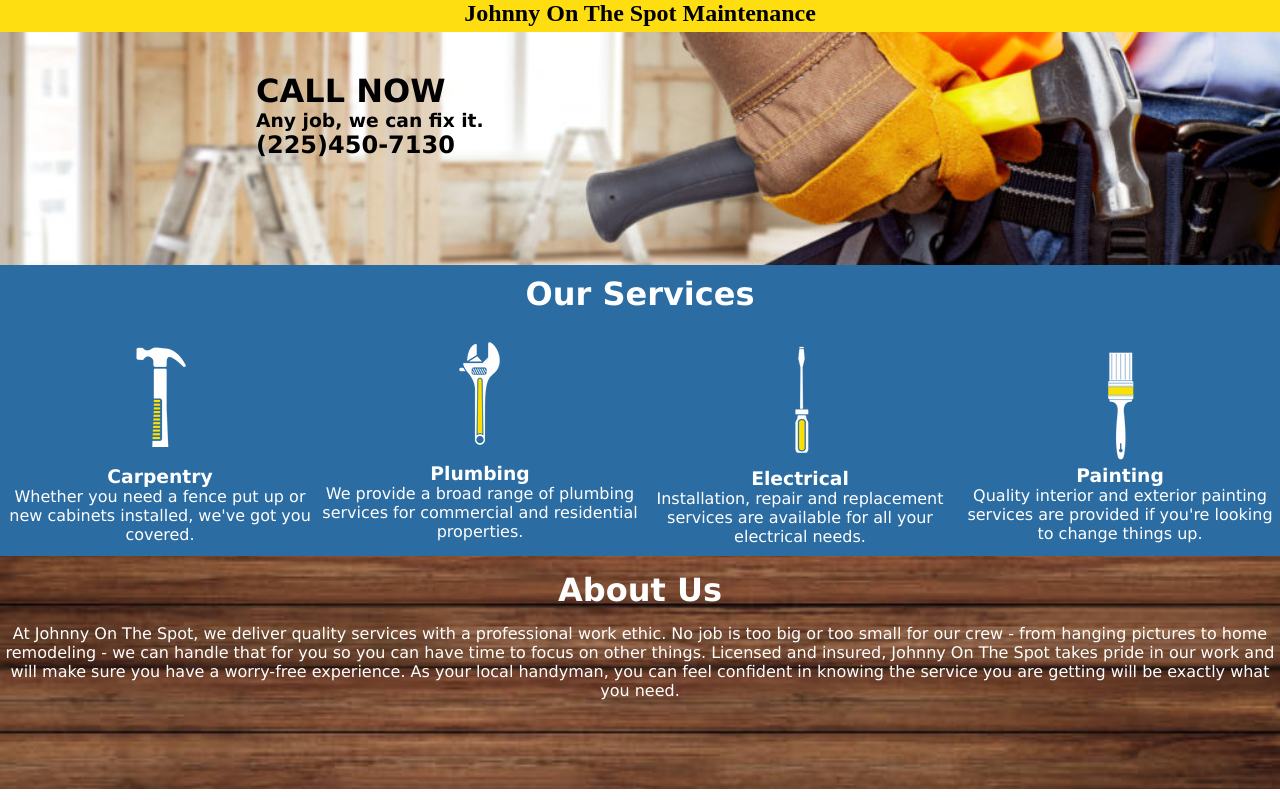
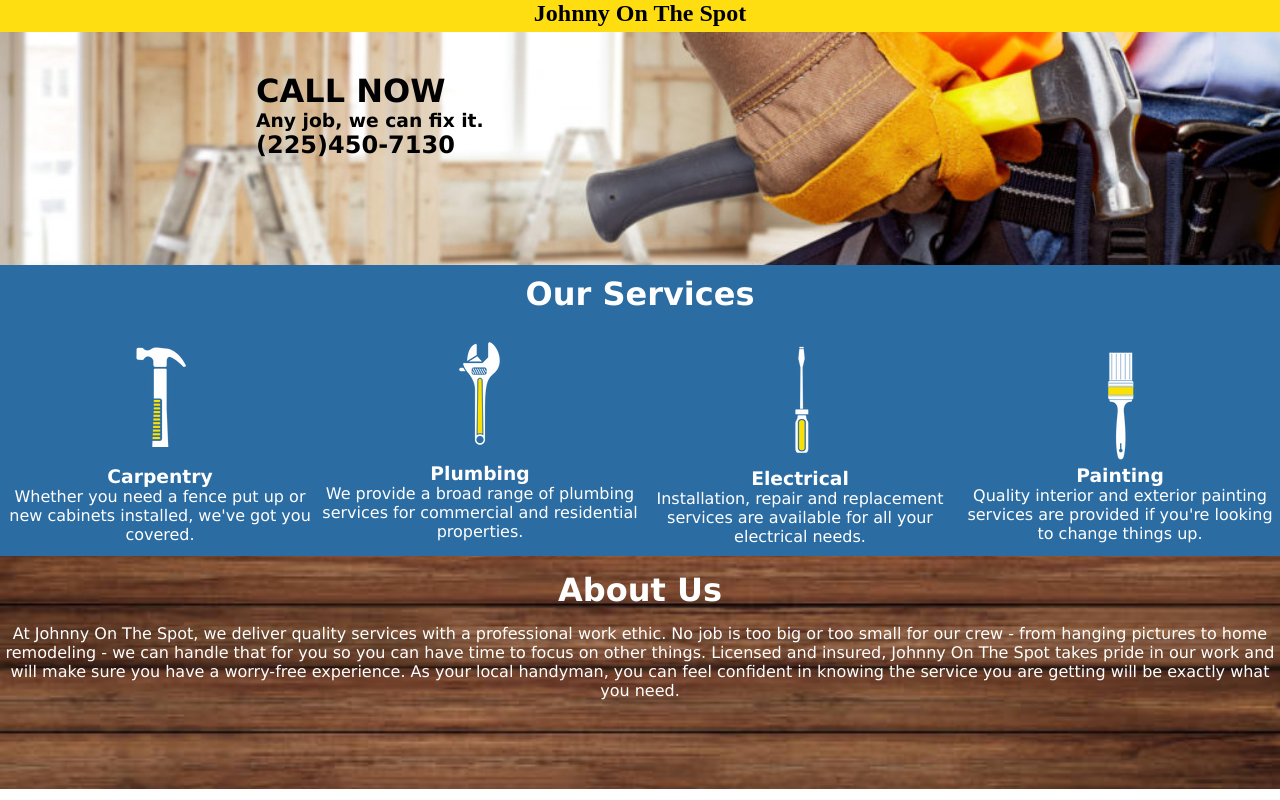
Before and after one commit to johnnyonthespot747/johnnyonthespot747.github.io, an Angular app: page / in a window 1280 px wide. Shown: the top 800 px of the page. Built offline with nearby package versions, Linux system fonts and the light colour scheme.

Commit message:
removed maintenance from title

```diff
--- a/src/app/header/header.component.html
+++ b/src/app/header/header.component.html
@@ -1,3 +1,3 @@
 <nav class="navbar">
-    <h1>Johnny On The Spot Maintenance</h1>
+    <h1>Johnny On The Spot</h1>
 </nav>
```
